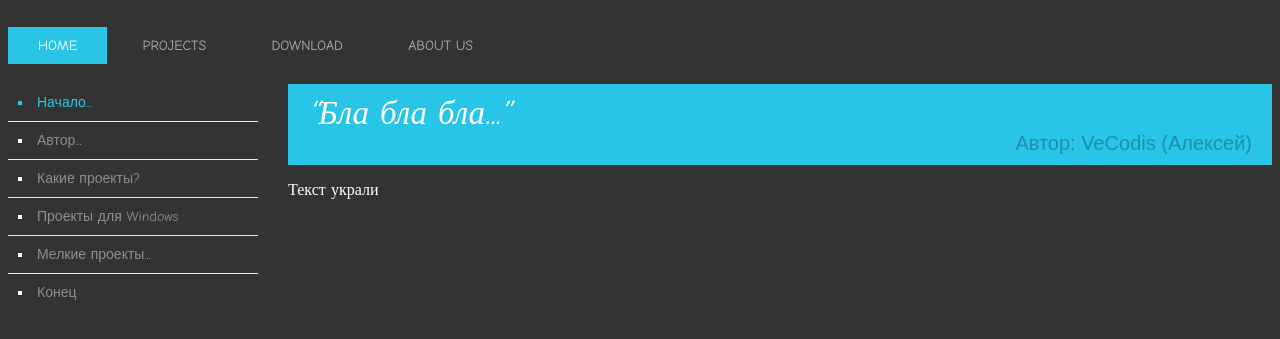
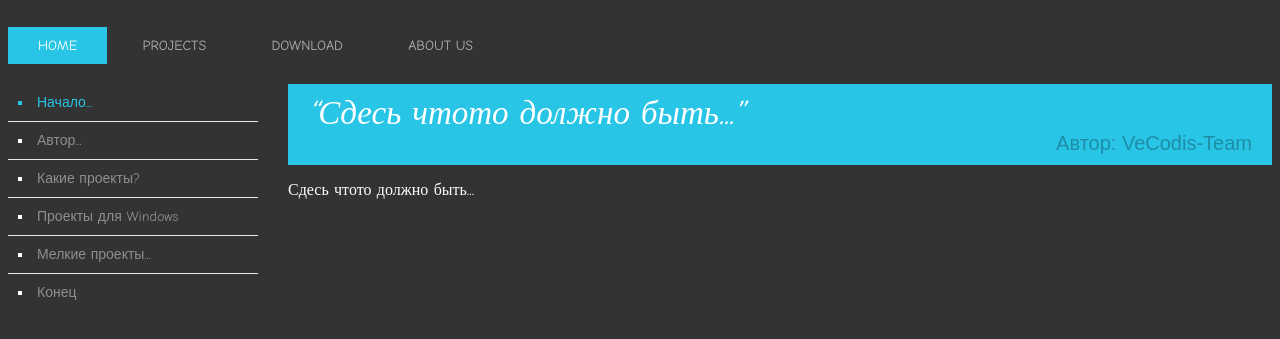
Before and after one commit to VeCodec/vcs.team, a plain HTML site: page index.html in a window 1280 px wide. Shown: the part 255-594 px from the top of the page. Drawn offline with Linux system fonts and the light colour scheme.

Commit message:
Главный файл обновлен

```diff
--- a/index.html
+++ b/index.html
@@ -46,11 +46,13 @@
 			<section>
 				<blockquote>
 					<p>
-						“Бла бла бла...”
+						“Сдесь чтото должно быть...”
 					</p>
-					<cite>Автор: VeCodis (Алексей)</cite>
+					<cite>Автор: VeCodis-Team</cite>
 				</blockquote>
-				<p> Текст украли </p>
+				<div class="Content-text">
+					<p>Сдесь чтото должно быть...</p>
+				</div>
 			</section>
 		</div>
 		<footer></footer>
```
